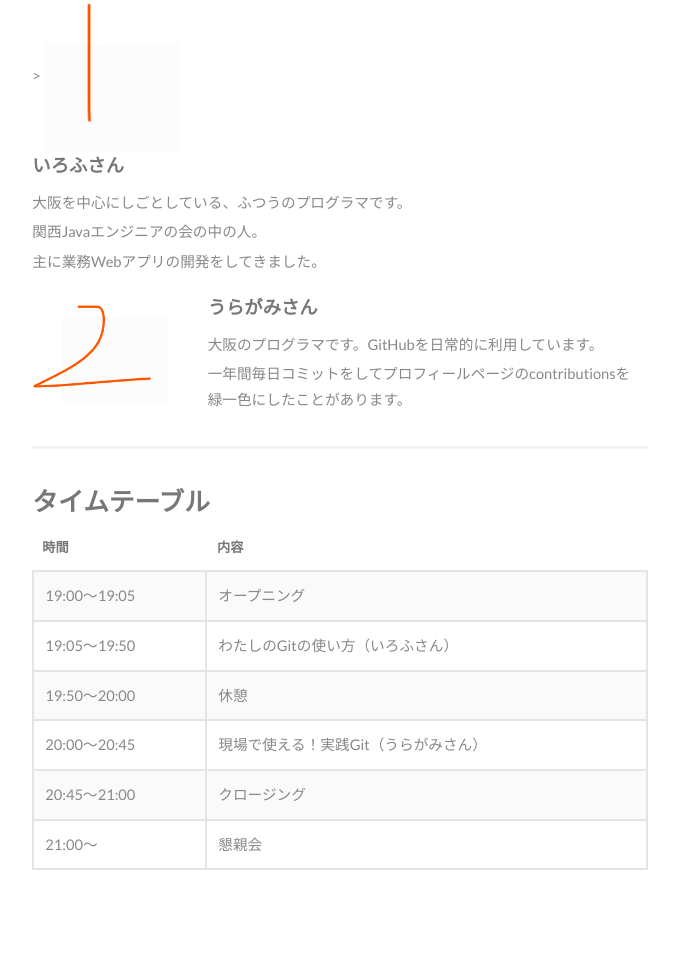
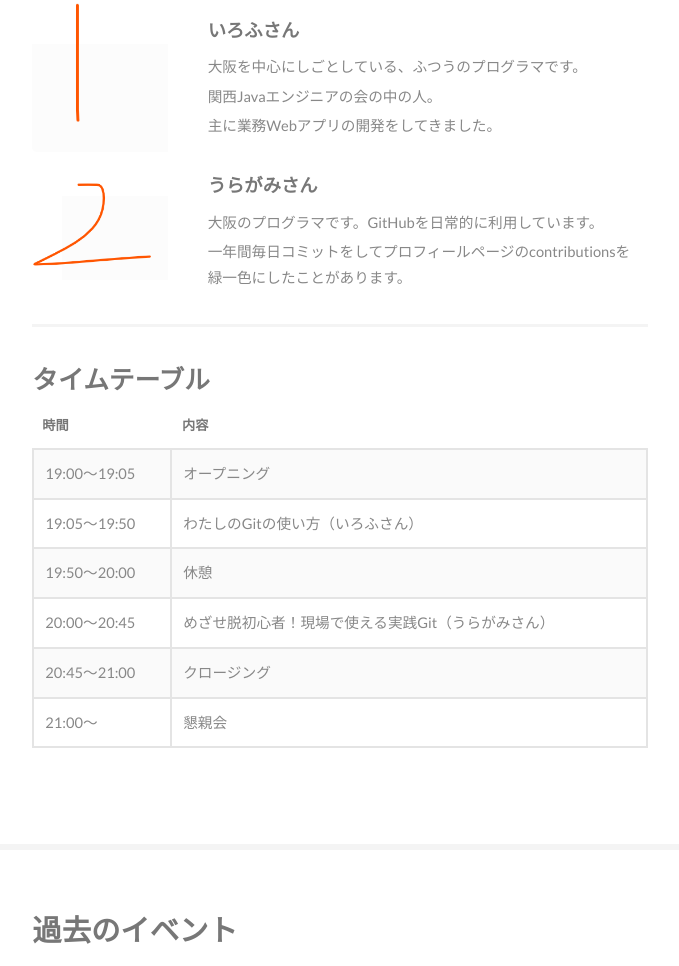
Before and after one commit to jarad-dev/GitSample, a plain HTML site: page index.html in a window 1280 px wide. Shown: the part 919-1885 px from the top of the page, without its empty margins (153-832 px from the left). Drawn offline with Linux system fonts and the light colour scheme.

Commit message:
うらがみさんのセッションタイトルを更新した

```diff
--- a/index.html
+++ b/index.html
@@ -60,7 +60,6 @@
                     <article>
                         <h3>スピーカー</h3>
                         <div class="speaker">
-                            <!--画像は１と２-->>
                             <img src="images/speaker1.png" alt="" class="image"/>
                             <div class="inner">
                                 <h4>いろふさん</h4>
@@ -103,7 +102,7 @@
                                 </tr>
                                 <tr>
                                     <td>20:00〜20:45</td>
-                                    <td>現場で使える！実践Git（うらがみさん）</td>
+                                    <td>めざせ脱初心者！現場で使える実践Git（うらがみさん）</td>
                                 </tr>
                                 <tr>
                                     <td>20:45〜21:00</td>
```
